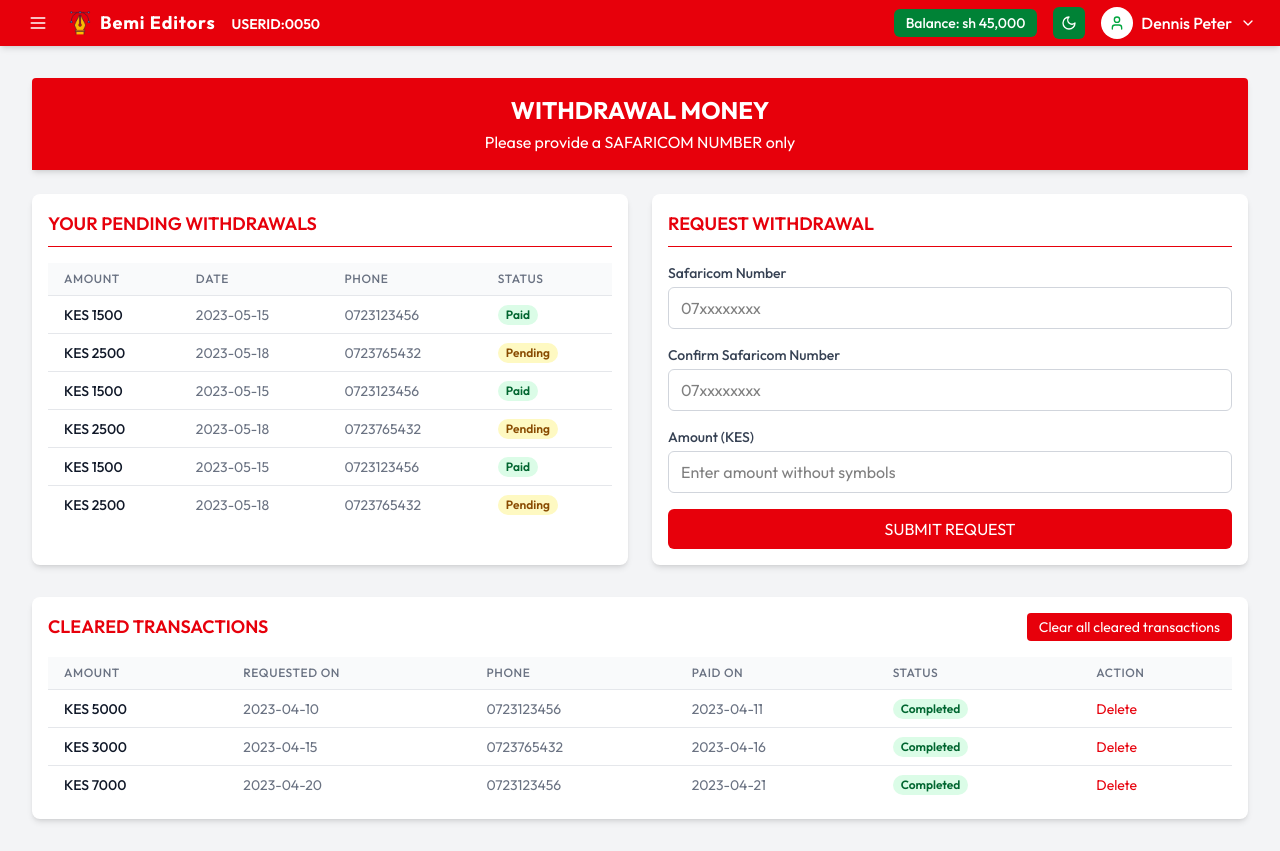
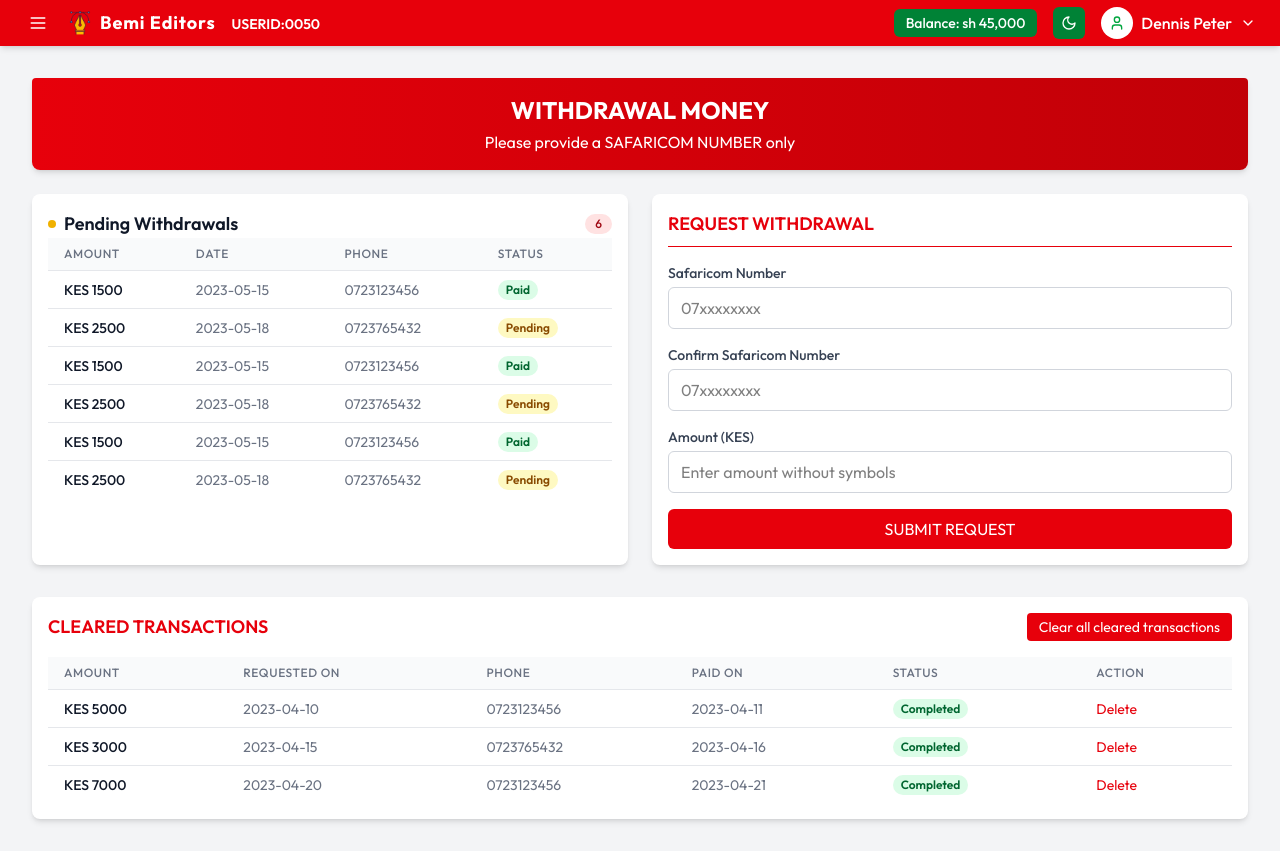
Before and after one commit to Ritahchanger/penpal, a Next.js app in the folder frontend/: page /user/dashboard/withdrawals in a window 1280 px wide. Built offline with nearby package versions, Linux system fonts and the light colour scheme.

Commit message:
Updates on the system

```diff
--- a/frontend/src/app/user/dashboard/withdrawals/page.tsx
+++ b/frontend/src/app/user/dashboard/withdrawals/page.tsx
@@ -97,7 +97,7 @@ const WithdrawalPage = () => {
     <div className="min-h-screen bg-gray-100 p-4 md:p-8">
       <div className="max-w-8xl mx-auto">
         {/* Header */}
-        <div className="bg-red-600 text-white p-4 rounded-t-sm shadow-md">
+        <div className="bg-gradient-to-r from-red-600 to-red-700   rounded-lg  text-white p-4 rounded-t-sm shadow-md">
           <h2 className="text-xl md:text-2xl font-bold text-center">
             WITHDRAWAL MONEY
           </h2>
@@ -108,9 +108,13 @@ const WithdrawalPage = () => {
 
         <div className="grid grid-cols-1 lg:grid-cols-2 gap-6 mt-6">
           <div className="bg-white p-4 rounded-lg shadow-md">
-            <h4 className="text-lg font-semibold text-red-600 mb-4 border-b pb-2">
-              YOUR PENDING WITHDRAWALS
-            </h4>
+            <h2 className="text-lg font-semibold text-gray-900 flex items-center">
+              <span className="w-2 h-2 bg-yellow-500 rounded-full mr-2"></span>
+              Pending Withdrawals
+              <span className="ml-auto bg-red-100 text-red-800 text-xs font-medium px-2.5 py-0.5 rounded-full">
+                {pendingWithdrawals.length}
+              </span>
+            </h2>
             <div className="overflow-x-auto">
               <PendingWithdrawals pendingWithdrawals={pendingWithdrawals} />
             </div>
--- a/frontend/src/components/userDashboard/MenuItems.tsx
+++ b/frontend/src/components/userDashboard/MenuItems.tsx
@@ -6,6 +6,7 @@ import {
   XCircle,
   Wallet,
   UserCircle,
+  TrendingUp,
 } from "lucide-react";
 
 const menuItems = [
@@ -49,6 +50,11 @@ const menuItems = [
     label: "PROFILE",
     icon: <UserCircle className="w-5 h-5" />,
   },
+  {
+    href: "/user/dashboard/profile",
+    label: "WORK PROGRESS",
+    icon: <TrendingUp className="w-5 h-5" />,
+  },
 ];
 
 export { menuItems };
```
